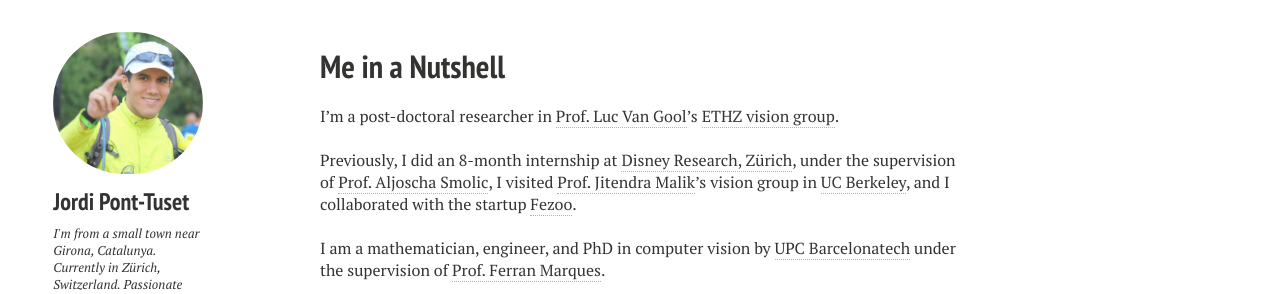
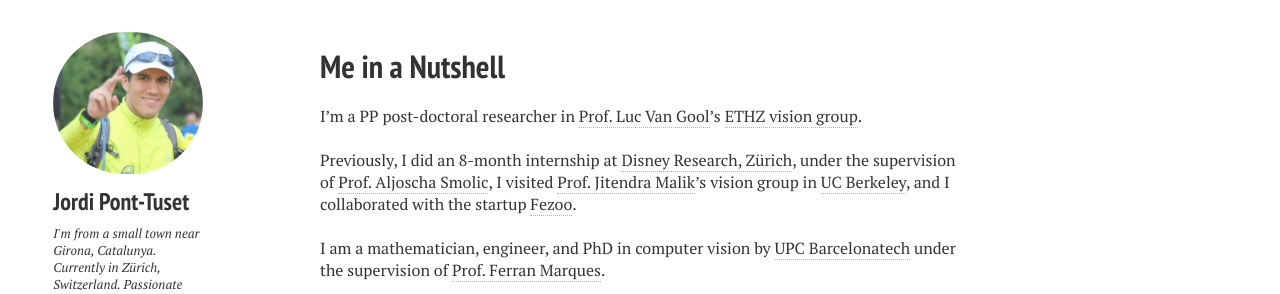
Before and after one commit to Soumyabrata/Soumyabrata.github.io, a Jekyll site: the page built from index.md, in a window 1280 px wide. Shown: the part 316-610 px from the top of the page. Built offline with Jekyll 4.4.1, drawn with Linux system fonts in a browser that asks for light colours; nearby versions of some CDN libraries; comment, search, counter and statistics services are not loaded; part of the change alters nothing that is shown.

```diff
--- a/index.md
+++ b/index.md
@@ -1,13 +1,13 @@
 ---
 layout: home2
 title: Me in a Nutshell
-description: "Jordi Pont-Tuset's website"
+description: "Soumyabrata DEV's website"
 tags: [Jekyll, theme, responsive, blog, template]
 image:
   feature: trees.jpg
 ---
 
-I'm a post-doctoral researcher in [Prof. Luc Van Gool](http://www.vision.ee.ethz.ch/members/get_member.cgi?id=1)'s [ETHZ vision group](http://www.vision.ee.ethz.ch/index.en.html).
+I'm a PP post-doctoral researcher in [Prof. Luc Van Gool](http://www.vision.ee.ethz.ch/members/get_member.cgi?id=1)'s [ETHZ vision group](http://www.vision.ee.ethz.ch/index.en.html).
 
 <br />
 Previously, I did an 8-month internship at <a href="http://www.disneyresearch.com/research-labs/disney-research-zurich/" target="_blank">Disney Research, Zürich</a>, under the supervision of <a href="http://zurich.disneyresearch.com/~smolica/" target="_blank">Prof. Aljoscha Smolic</a>, I visited <a href="http://www.cs.berkeley.edu/~malik/" target="_blank">Prof. Jitendra Malik</a>'s vision group in <a href="http://www.berkeley.edu" target="_blank">UC Berkeley</a>, and I collaborated with the startup <a href="http://fezoo.cat" target="_blank">Fezoo</a>.
```
